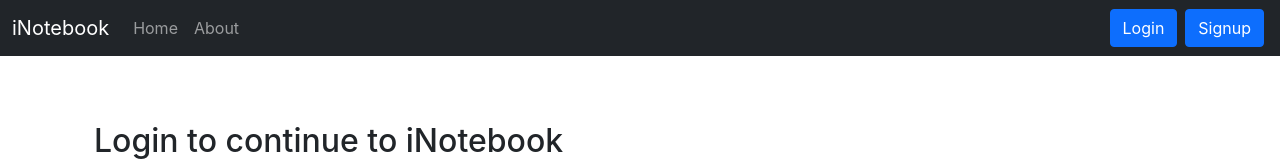
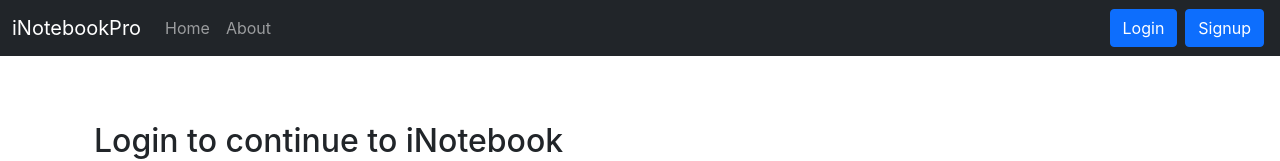
Before and after one commit to angelsamuel21/iNotebook, a React (Create React App) app: page /login in a window 1280 px wide. Shown: the top 161 px of the page. Built offline with nearby package versions, Linux system fonts and the light colour scheme.

Commit message:
Change Web Name

```diff
--- a/src/components/Navbar.js
+++ b/src/components/Navbar.js
@@ -14,7 +14,7 @@
     <nav className="navbar navbar-expand-lg navbar-dark bg-dark">
       <div className="container-fluid">
         <Link className="navbar-brand" to="/">
-          iNotebook
+          iNotebookPro
         </Link>
         <button
           className="navbar-toggler"
```
